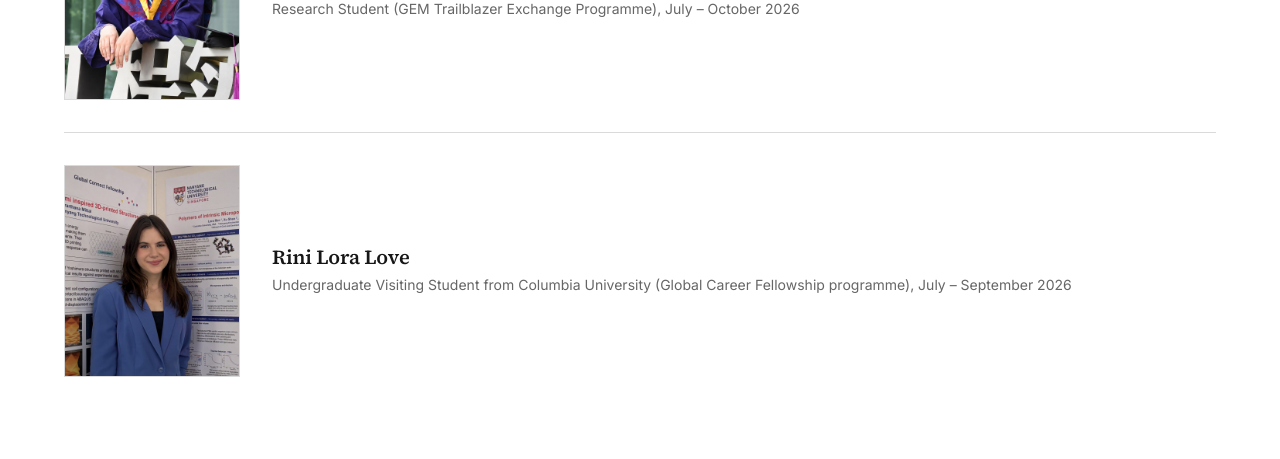
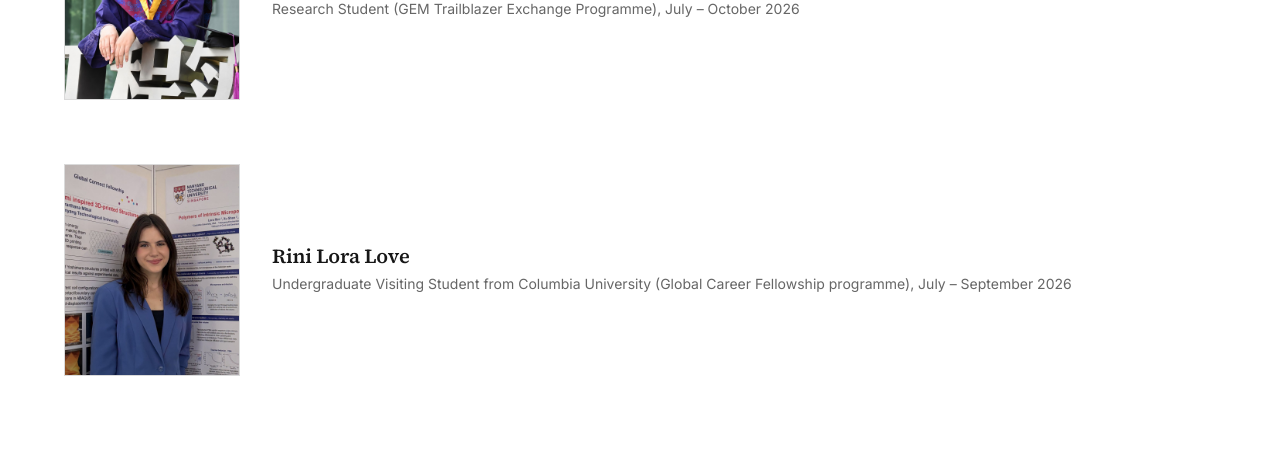
Before and after one commit to Yvetteee/ccylab, a Next.js app: page /people in a window 1280 px wide. Shown: the part 2780-3239 px from the top of the page. Built offline with nearby package versions, Linux system fonts and the light colour scheme.

Commit message:
fix(people): correct alumni row separator

```diff
--- a/app/people/page.module.css
+++ b/app/people/page.module.css
@@ -1,6 +1,14 @@
 /* Role-grouped continuous roster (D-C): member rows stack vertically, each
    a portrait-oriented rectangular photo + directory entry. Alumni share the
    same roster + row component as the current-member groups. */
+
+/* Alumni density adaptation (scoped to this group only): every other visible
+   group currently renders without row dividers (single-member sections; the
+   PhD grid neutralises its own), so the alumni rows drop their border-top to
+   match the surrounding design. Doubled class beats MemberRow's .row rule. */
+.alumniRoster.alumniRoster :global(article) {
+  border-top: 0;
+}
 .roster {
   display: flex;
   flex-direction: column;
--- a/app/people/page.tsx
+++ b/app/people/page.tsx
@@ -74,7 +74,7 @@ export default function PeoplePage() {
 
       {alumni.length ? (
         <Section id="alumni" title="Alumni" headingLevel={2}>
-          <div className={styles.roster}>
+          <div className={`${styles.roster} ${styles.alumniRoster}`}>
             {alumni.map((person) => (
               <MemberRow key={person.id} person={person} />
             ))}
```
